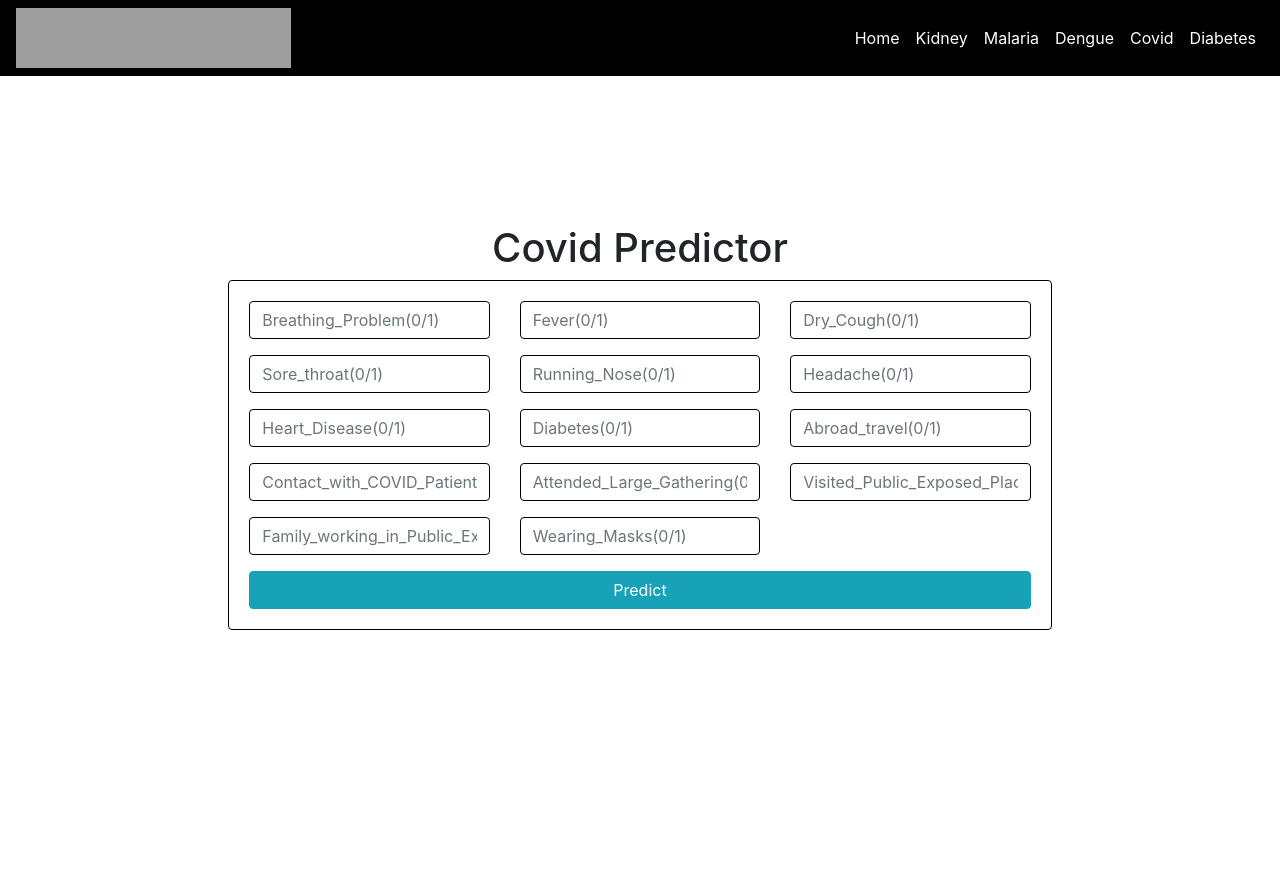
After one commit to IIITKalyaniFOSC/MediCare-Prime, a Flask app: page /covid in a window 1280 px wide. The commit adds this page. Shown: the top 870 px of the page. Run offline with Flask 2, Linux system fonts and the light colour scheme; some libraries are stand-ins or nearby versions; grey boxes are pictures that could not be loaded.

Commit message:
Covid Feature

```diff
--- a/app.py
+++ b/app.py
@@ -10,6 +10,11 @@ app = Flask(__name__)
 
 def model_predictKidney(values):
     model = pickle.load(open('models/kidney/kidney.pkl','rb'))
+    values = np.asarray(values)
+    return model.predict(values.reshape(1, -1))[0]
+
+def model_predictCovid(values):
+    model = pickle.load(open('models/covid/covid.pkl','rb'))
     values = np.asarray(values)
     return model.predict(values.reshape(1, -1))[0]
 
@@ -44,6 +49,10 @@ def home():
 def kidney():
     return render_template('kidney.html')
 
+@app.route("/covid", methods=['GET', 'POST'])
+def covid():
+    return render_template('covid.htm')
+
 @app.route("/dengue", methods=['GET', 'POST'])
 def dengue():
     return render_template('dengue.html')
@@ -68,6 +77,19 @@ def predictKidney():
         return render_template("index_content.html", message = message)
 
     return render_template('predictKidney.html', pred = pred)
+
+@app.route("/predictCovid", methods = ['POST', 'GET'])
+def predictCovid():
+    try:
+        if request.method == 'POST':
+            to_predict_dict = request.form.to_dict()
+            to_predict_list = list(map(float, list(to_predict_dict.values())))
+            pred = model_predictKidney(to_predict_list)
+    except:
+        message = "Please enter valid Data"
+        return render_template("index_content.html", message = message)
+
+    return render_template('predictCovid.htm', pred = pred)
 
 @app.route("/predictDiabetes", methods = ['POST', 'GET'])
 def predictDiabetes():
--- /dev/null
+++ b/templates/covid.htm
@@ -0,0 +1,96 @@
+{% extends 'index.html' %}
+{% block content %}
+
+<div class="row"  style="margin-bottom: 20%;">
+    <div class="col-md-2"></div>
+    <div class="col-md-8">
+        <center><h1>Covid Predictor</h1></center>
+        <div class="card card-body" style="border: 1px solid black;">
+            <form class="form-horizontal" action="{{ url_for('predictCovid') }}" method="POST">
+                <div class="row">
+                    <div class="col-md-4">
+                        <div class="form-group">
+                            <input style="border: 1px solid black;" class="form-control" type="text" name="Breathing_Problem" placeholder="Breathing_Problem(0/1)">
+                        </div>
+                    </div>
+                    <div class="col-md-4">
+                        <div class="form-group">
+                            <input style="border: 1px solid black;" class="form-control" type="text" name="Fever" placeholder="Fever(0/1)">
+                        </div>
+                    </div>
+                    <div class="col-md-4">
+                        <div class="form-group">
+                            <input style="border: 1px solid black;" class="form-control" type="text" name="Dry_Cough" placeholder="Dry_Cough(0/1)">
+                        </div>
+                    </div>
+                    <div class="col-md-4">
+                        <div class="form-group">
+                            <input style="border: 1px solid black;" class="form-control" type="text" name="Sore_throat" placeholder="Sore_throat(0/1)">
+                        </div>
+                    </div>
+                    <div class="col-md-4">
+                        <div class="form-group">
+                            <input style="border: 1px solid black;" class="form-control" type="text" name="Running_Nose" placeholder="Running_Nose(0/1)">
+                        </div>
+                    </div>
+                    <div class="col-md-4">
+                        <div class="form-group">
+                            <input style="border: 1px solid black;" class="form-control" type="text" name="Headache" placeholder="Headache(0/1)">
+                        </div>
+                    </div>
+                </div>
+                <div class="row">
+                    <div class="col-md-4">
+                        <div class="form-group">
+                            <input style="border: 1px solid black;" class="form-control" type="text" name="Heart_Disease" placeholder="Heart_Disease(0/1)">
+                        </div>
+                    </div>
+                    <div class="col-md-4">
+                        <div class="form-group">
+                            <input style="border: 1px solid black;" class="form-control" type="text" name="Diabetes" placeholder="Diabetes(0/1)">
+                        </div>
+                    </div>
+                    <div class="col-md-4">
+                        <div class="form-group">
+                            <input style="border: 1px solid black;" class="form-control" type="text" name="Abroad_travel" placeholder="Abroad_travel(0/1)">
+                        </div>
+                    </div>
+                </div>
+                <div class="row">
+                    <div class="col-md-4">
+                        <div class="form-group">
+                            <input style="border: 1px solid black;" class="form-control" type="text" name="Contact_with_COVID_Patient" placeholder="Contact_with_COVID_Patient(0/1)">
+                        </div>
+                    </div>
+                    <div class="col-md-4">
+                        <div class="form-group">
+                            <input style="border: 1px solid black;" class="form-control" type="text" name="Attended_Large_Gathering" placeholder="Attended_Large_Gathering(0/1)">
+                        </div>
+                    </div>
+                    <div class="col-md-4">
+                        <div class="form-group">
+                            <input style="border: 1px solid black;" class="form-control" type="text" name="Visited_Public_Exposed_Places" placeholder="Visited_Public_Exposed_Places(0/1)">
+                        </div>
+                    </div>
+                </div>
+                <div class="row">
+                    <div class="col-md-4">
+                        <div class="form-group">
+                            <input style="border: 1px solid black;" class="form-control" type="text" name="Family_working_in_Public_Exposed_Places" placeholder="Family_working_in_Public_Exposed_Places(0/1)">
+                        </div>
+                    </div>
+                    <div class="col-md-4">
+                        <div class="form-group">
+                            <input style="border: 1px solid black;" class="form-control" type="text" name="Wearing_Masks" placeholder="Wearing_Masks(0/1)">
+                        </div>
+                    </div>
+
+                </div>
+                <input type="submit" class="btn btn-info btn-block" value="Predict">
+            </form>
+        </div>
+    </div>
+    <div class="col-md-2"></div>
+</div>
+
+{% endblock %}
--- a/templates/index.html
+++ b/templates/index.html
@@ -60,6 +60,9 @@ footer{
                 <a class="nav-link" href="{{ url_for('dengue') }}">Dengue</a>
               </li>
               <li class="nav-item active">
+                <a class="nav-link" href="{{ url_for('covid') }}">Covid</a>
+              </li>
+              <li class="nav-item active">
                 <a class="nav-link" href="{{ url_for('diabetes') }}">Diabetes</a>
               </li>
            </ul>
```
Also changed, not shown: models/covid/Covid.py (added, +96 -0 lines), templates/predictCovid.htm (added, +19 -0 lines), 1 other file.
